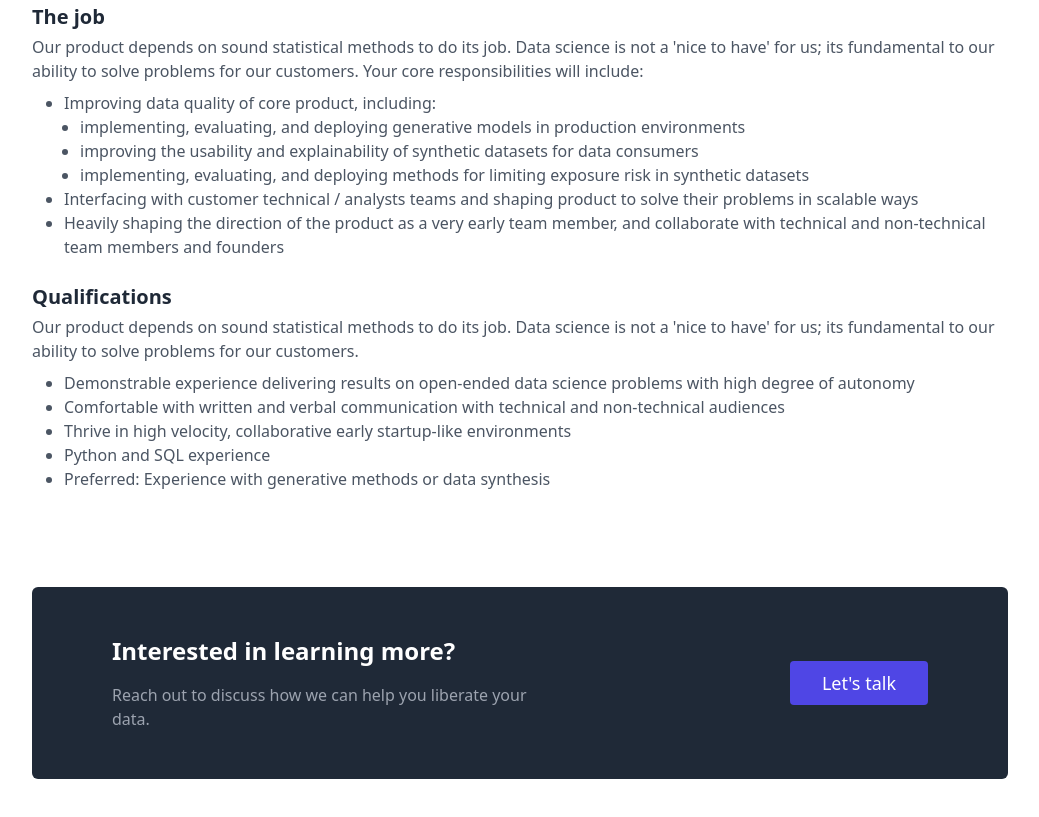
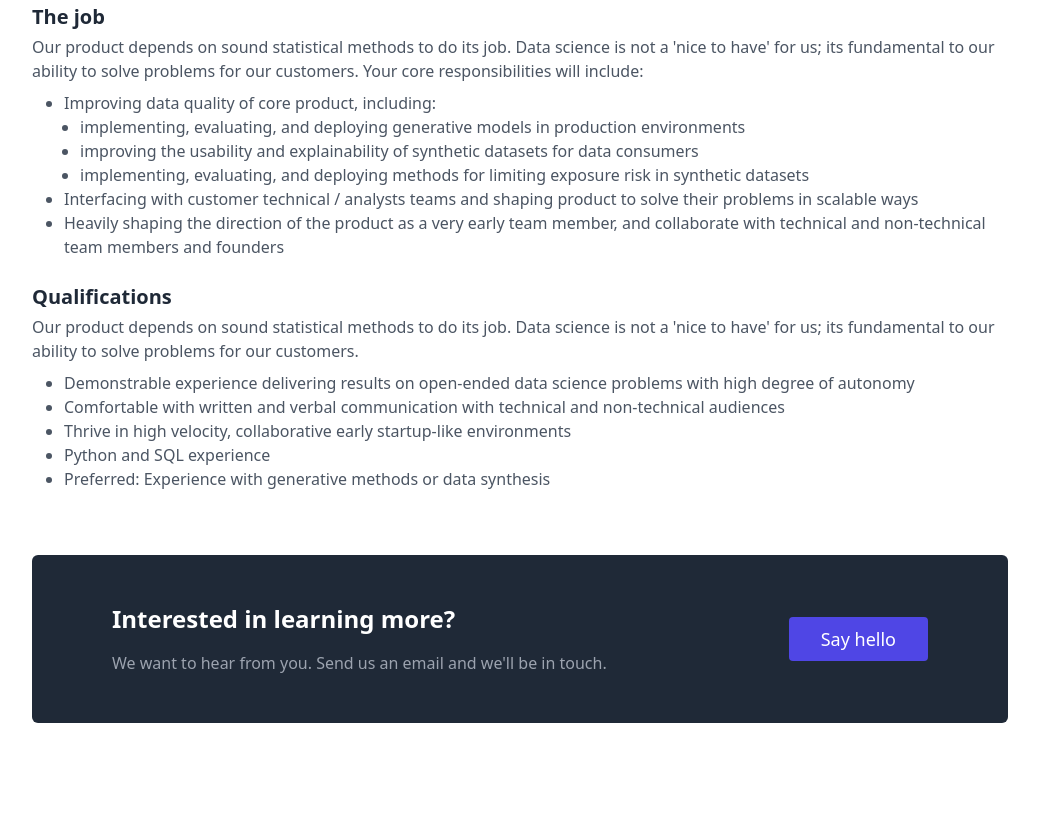
Before and after one commit to anyweez/getsubsalt.com, a plain HTML site: page jobs/data-science/index.html in a window 1280 px wide. Shown: the part 833-1650 px from the top of the page, without its empty margins (120-1159 px from the left). After the commit the page ends 1588 px from the top, so only its background shows below. Drawn offline with nearby package versions, Linux system fonts and the light colour scheme.

Commit message:
updating 'learn more'

```diff
--- a/jobs/data-science/index.html
+++ b/jobs/data-science/index.html
@@ -73,14 +73,14 @@
 
     <!-- More info -->
     <section class="bg-white">
-        <div class="max-w-5xl px-6 py-16 mx-auto">
+        <div class="max-w-5xl px-6 py-8 mx-auto">
             <div class="px-8 py-12 bg-gray-800 rounded-md md:px-20 md:flex md:items-center md:justify-between">
                 <div>
                     <h3 class="text-2xl font-semibold text-white">Interested in learning more?</h3>
-                    <p class="max-w-md mt-4 text-gray-400">Reach out to discuss how we can help you liberate your data.</p>
+                    <p class="max-w-lg mt-4 text-gray-400">We want to hear from you. Send us an email and we'll be in touch.</p>
                 </div>
 
-                <a href="mailto:jobs@getsubsalt.com" class="block px-8 py-2 mt-6 text-lg font-medium text-center text-white transition-colors duration-300 transform bg-indigo-600 rounded md:mt-0 hover:bg-indigo-500" href="#">Let's talk</a>
+                <a href="mailto:jobs@getsubsalt.com" class="block px-8 py-2 mt-6 text-lg font-medium text-center text-white transition-colors duration-300 transform bg-indigo-600 rounded md:mt-0 hover:bg-indigo-500" href="#">Say hello</a>
             </div>
         </div>
     </section>
```
